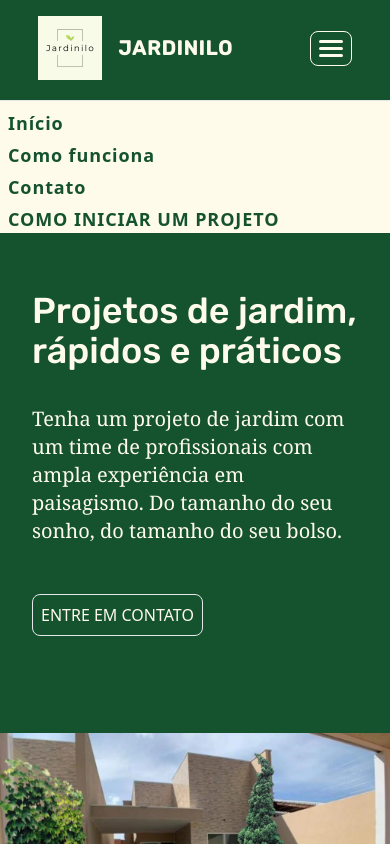
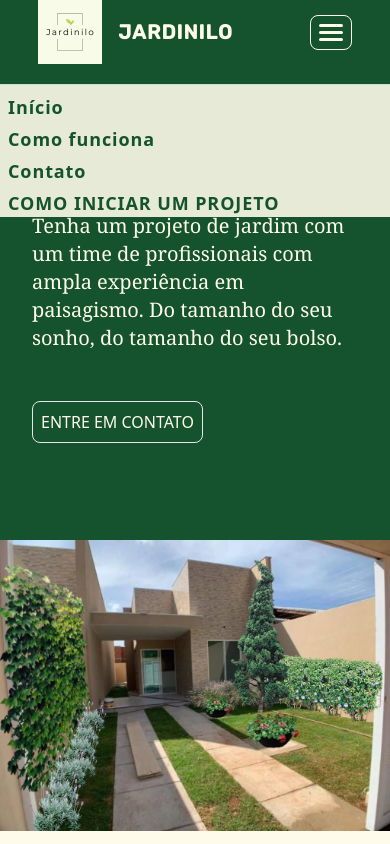
Before and after one commit to eltonrp/plantifix, a website: page index.html in a window 390 px wide. Both pictures are taken after a click on the button 330 px from the left and 48 px from the top of the page. Shown: the top 844 px of the page. Drawn offline with Linux system fonts and the light colour scheme.

Commit message:
menu fixado

```diff
--- a/index.html
+++ b/index.html
@@ -7,8 +7,8 @@
     <title>Jardinilo Paisagismo</title>
 </head>
 <body>
-    <!-- Projetos de jardim, rápidos e práticos. -->
-    <section id="inicio" class="pt-4 bg-green-900">
+    <!-- Navegação -->
+    <header class="bg-green-900 fixed w-full top-0 z-50">
         <!-- Barra de navegação -->
         <nav class="flex justify-around items-center text-amber-50">
             <div class="flex gap-4 items-center">
@@ -33,7 +33,7 @@
                 <span class="bg-amber-50 w-6 h-[3px] rounded-full"></span>
             </button>
         </nav>
-        <div id="mobile-menu" class="hidden md:hidden bg-amber-50 text-green-900">
+        <div id="mobile-menu" class="hidden md:hidden bg-amber-50 text-green-900 opacity-90">
             <hr class="mt-5">
             <menu class="flex flex-col gap-1 ml-2 mt-2 text-lg font-semibold">
                 <li><a class="tracking-wider hover:underline hover:text-green-950" href="">Início</a></li>
@@ -42,6 +42,9 @@
                 <li><a class="tracking-wider uppercase hover:underline hover:text-green-950" href="">Como iniciar um Projeto</a></li>
             </menu>
         </div>
+    </header>
+    <!-- Projetos de jardim, rápidos e práticos. -->
+    <section id="inicio" class="relative pt-10 bg-green-900">
         <!-- Conteúdo -->
         <div class="grid lg:grid-cols-2 gap-4 text-amber-50 md:p-8 place-items-center">
             <div class="grid grid-rows-3 items-center place-items-start max-md:p-8">
```
Also changed, not shown: dist/output.css.
